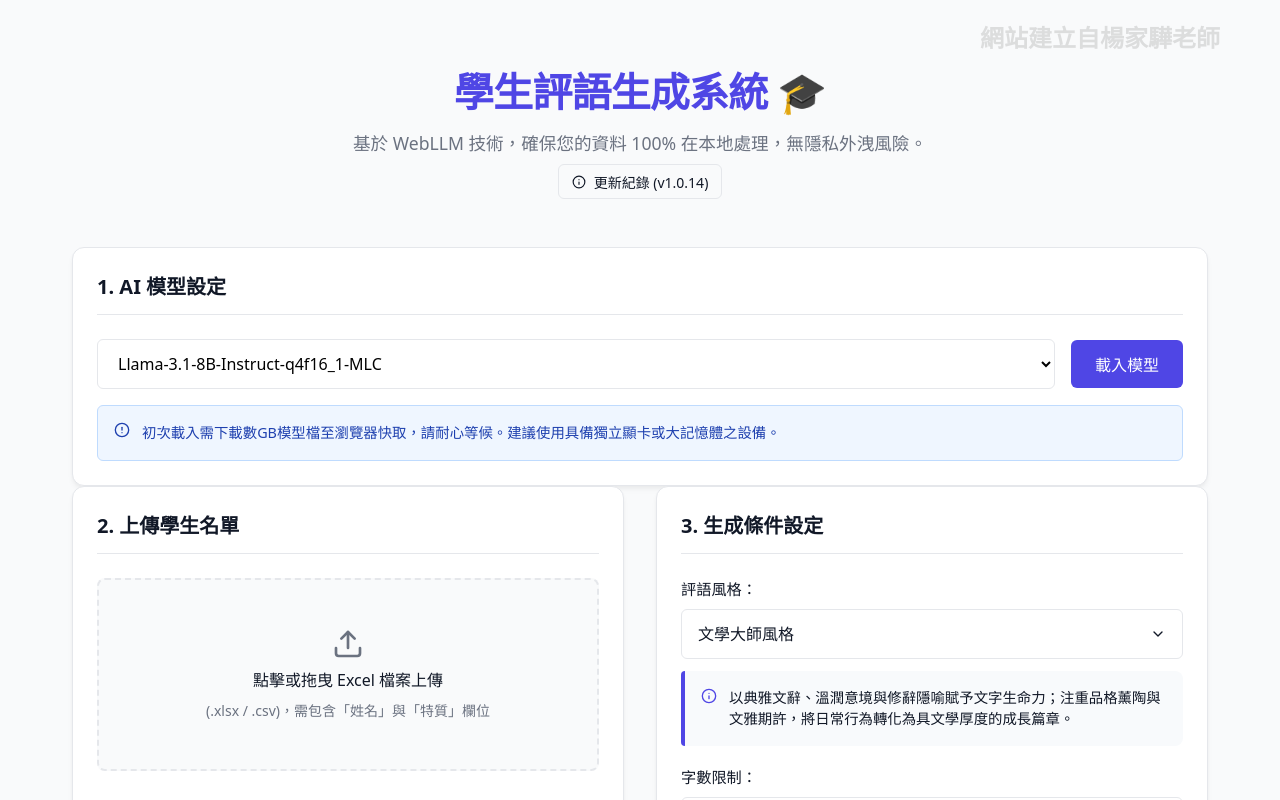
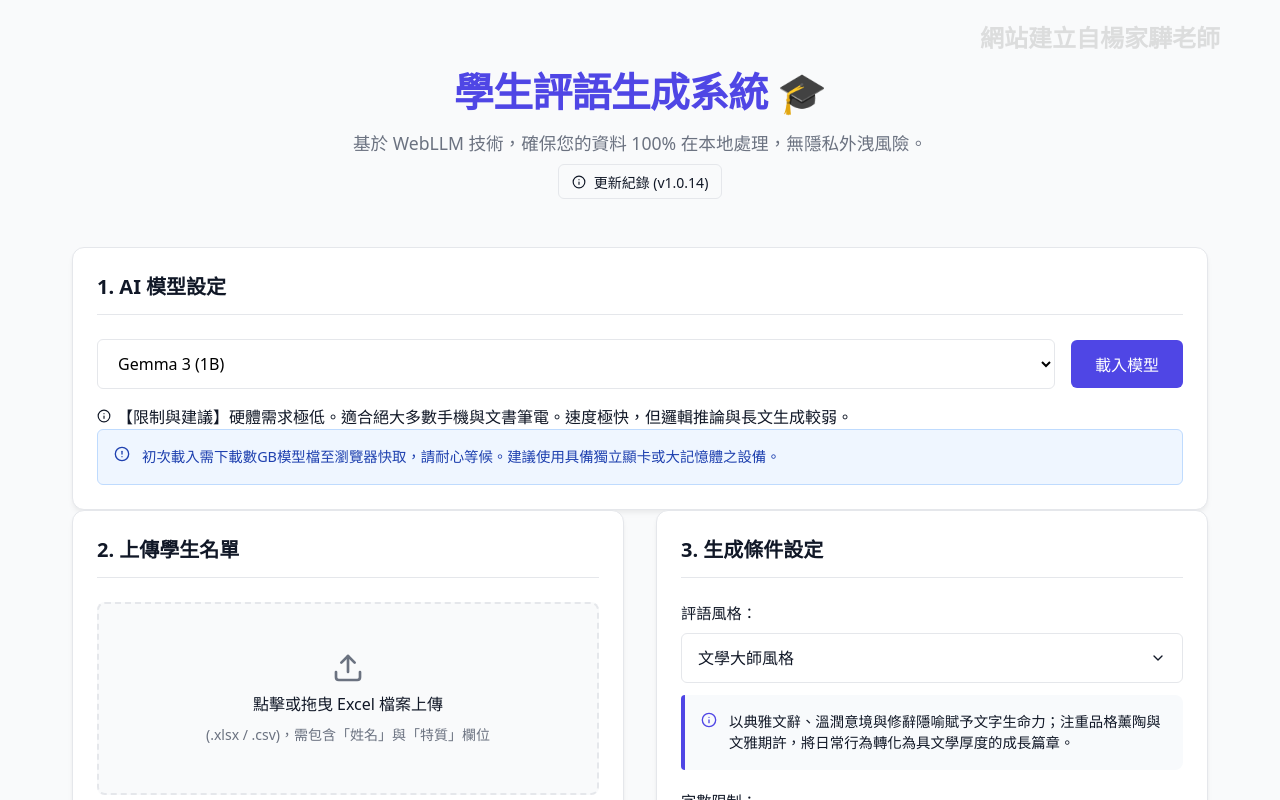
Before and after one commit to chy23/STU_Rmks, a React (Vite) app: page / in a window 1280 px wide. Shown: the top 800 px of the page. Built offline with nearby package versions, Linux system fonts and the light colour scheme.

Commit message:
Fix: correct UI layout and JSX syntax for model selector

```diff
--- a/src/App.jsx
+++ b/src/App.jsx
@@ -6,9 +6,12 @@ import changelogData from './changelog.json';
 import './App.css';
 
 const AVAILABLE_MODELS = [
-  "Llama-3.1-8B-Instruct-q4f16_1-MLC",
-  "gemma-2-2b-it-q4f16_1-MLC",
-  "Phi-3.5-mini-instruct-q4f16_1-MLC"
+  { id: "gemma3-1b-it-q4f16_1-MLC", name: "Gemma 3 (1B)", hint: "【限制與建議】硬體需求極低。適合絕大多數手機與文書筆電。速度極快，但邏輯推論與長文生成較弱。" },
+  { id: "Llama-3.2-1B-Instruct-q4f16_1-MLC", name: "Llama 3.2 (1B)", hint: "【限制與建議】硬體需求極低。適合絕大多數手機與文書筆電。反應迅速，適合簡單日常寫作任務。" },
+  { id: "gemma-2-2b-it-q4f16_1-MLC", name: "Gemma 2 (2B)", hint: "【限制與建議】硬體需求低。約需 2GB 記憶體，適合一般筆電。回答品質與細節較 1B 模型提升不少。" },
+  { id: "Llama-3.2-3B-Instruct-q4f16_1-MLC", name: "Llama 3.2 (3B)", hint: "【限制與建議】硬體需求中。約需 3-4GB 記憶體。適合較新規格的電腦或高階手機，邏輯能力佳。" },
+  { id: "gemma-2-9b-it-q4f16_1-MLC", name: "Gemma 2 (9B)", hint: "【限制與建議】硬體需求高。需 8GB 以上記憶體與獨立顯卡。若無獨顯可能導致網頁卡頓或崩潰，但文章品質極佳。" },
+  { id: "Llama-3.1-8B-Instruct-q4f16_1-MLC", name: "Llama 3.1 (8B) / Gamma4", hint: "【限制與建議】硬體需求高。需 8GB 以上記憶體與強大獨立顯卡。運算負載重，但能處理最複雜的寫作與邏輯推演。" }
 ];
 
 const STYLES = [
@@ -86,7 +89,7 @@ function App() {
   const [engine, setEngine] = useState(null);
   const [modelLoading, setModelLoading] = useState(false);
   const [loadProgress, setLoadProgress] = useState("");
-  const [selectedModel, setSelectedModel] = useState(AVAILABLE_MODELS[0]);
+  const [selectedModel, setSelectedModel] = useState(AVAILABLE_MODELS[0].id);
 
   const [students, setStudents] = useState([]);
   const [originalAoa, setOriginalAoa] = useState(null);
@@ -351,7 +354,7 @@ function App() {
           </div>
           <div className="model-controls">
             <select value={selectedModel} onChange={e => setSelectedModel(e.target.value)} disabled={engine || modelLoading}>
-              {AVAILABLE_MODELS.map(m => <option key={m} value={m}>{m}</option>)}
+              {AVAILABLE_MODELS.map(m => <option key={m.id} value={m.id}>{m.name}</option>)}
             </select>
             <button
               className={`btn primary ${engine ? 'success' : ''}`}
@@ -360,6 +363,10 @@ function App() {
             >
               {engine ? <><CheckCircle2 size={16}/> 模型已就緒</> : modelLoading ? <><Loader2 className="spin" size={16}/> 載入中...</> : '載入模型'}
             </button>
+          </div>
+          <div className="model-hint">
+            <Info size={14} style={{ flexShrink: 0, marginTop: '2px', marginRight: '6px' }} />
+            <span>{AVAILABLE_MODELS.find(m => m.id === selectedModel)?.hint}</span>
           </div>
           {loadProgress && !engine && <div className="progress-text">{loadProgress}</div>}
           <div className="alert info">
```
